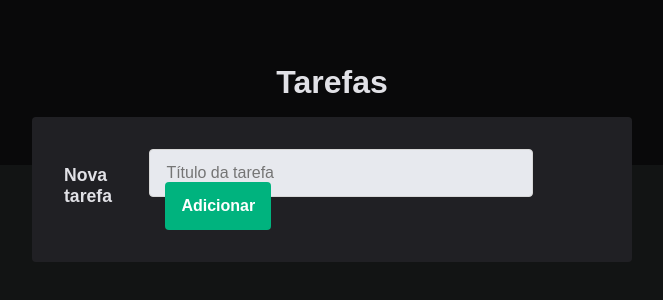
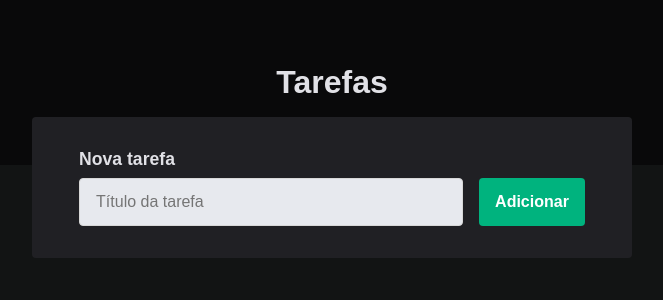
Before and after one commit to DenysRogeres/todo-angular, an Angular app: page / in a window 1280 px wide. Shown: the top 300 px of the page, without its empty margins (308-971 px from the left). Built offline with nearby package versions, Linux system fonts and the light colour scheme.

Commit message:
corrigindo local do titulo

```diff
--- a/src/app/app.component.html
+++ b/src/app/app.component.html
@@ -2,8 +2,8 @@
   <h1>Tarefas</h1>
 </div>
 <div class="inputContainer">
-  <p>Nova tarefa</p>
   <form [formGroup]="form">
+    <p>Nova tarefa</p>
     <input
       type="text"
       placeholder="Título da tarefa"
```
